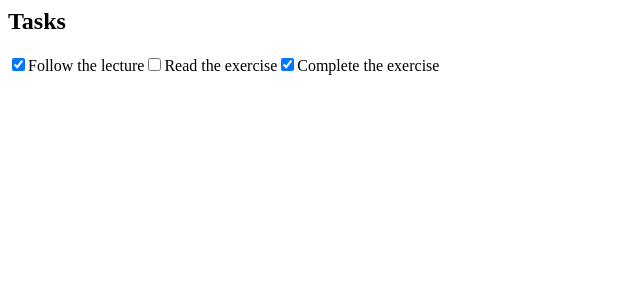
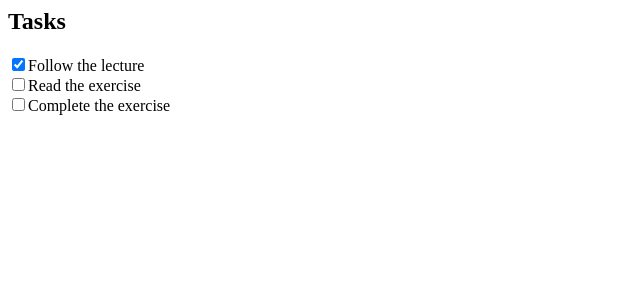
Before and after one commit to kristiania-pg6301-2024/pg6301-frontend-programming, a React (Vite) app in the folder client/: page / in a window 1280 px wide. Shown: the top 300 px of the page, without its empty margins (0-640 px from the left). Built offline with nearby package versions, Linux system fonts and the light colour scheme.

Commit message:
extract TaskList and TaskListItem from TaskApplication

```diff
--- a/client/src/components/app/taskApplication.jsx
+++ b/client/src/components/app/taskApplication.jsx
@@ -1,17 +1,12 @@
 import React from "react";
+import {TaskList} from "../tasks/taskList";
 
 export function TaskApplication() {
     const tasks = [
-        { id: 1, description: "Follow the lecture", completed: true },
-        { id: 2, description: "Read the exercise", completed: false },
-        { id: 3, description: "Complete the exercise", completed: true },
+        {id: 1, description: "Follow the lecture", completed: true},
+        {id: 2, description: "Read the exercise", completed: false},
+        {id: 3, description: "Complete the exercise", completed: false},
     ];
 
-    return <div>
-        <h2>Tasks</h2>
-        {tasks.map(({id, description, completed}) => <label key={id}>
-            <input type="checkbox" checked={completed} />
-            {description}
-        </label>)}
-    </div>;
+    return <TaskList tasks={tasks}/>
 }
--- /dev/null
+++ b/client/src/components/tasks/taskList.jsx
@@ -0,0 +1,9 @@
+import React from "react";
+import {TaskListItem} from "./taskListItem";
+
+export function TaskList({tasks}) {
+    return <div>
+        <h2>Tasks</h2>
+        {tasks.map((task) => <TaskListItem key={task.id} task={task}/>)}
+    </div>;
+}
--- /dev/null
+++ b/client/src/components/tasks/taskListItem.jsx
@@ -0,0 +1,10 @@
+import React from "react";
+
+export function TaskListItem({task: {completed, description}}) {
+    return <div>
+        <label>
+            <input type="checkbox" checked={completed}/>
+            {description}
+        </label>
+    </div>;
+}
```
